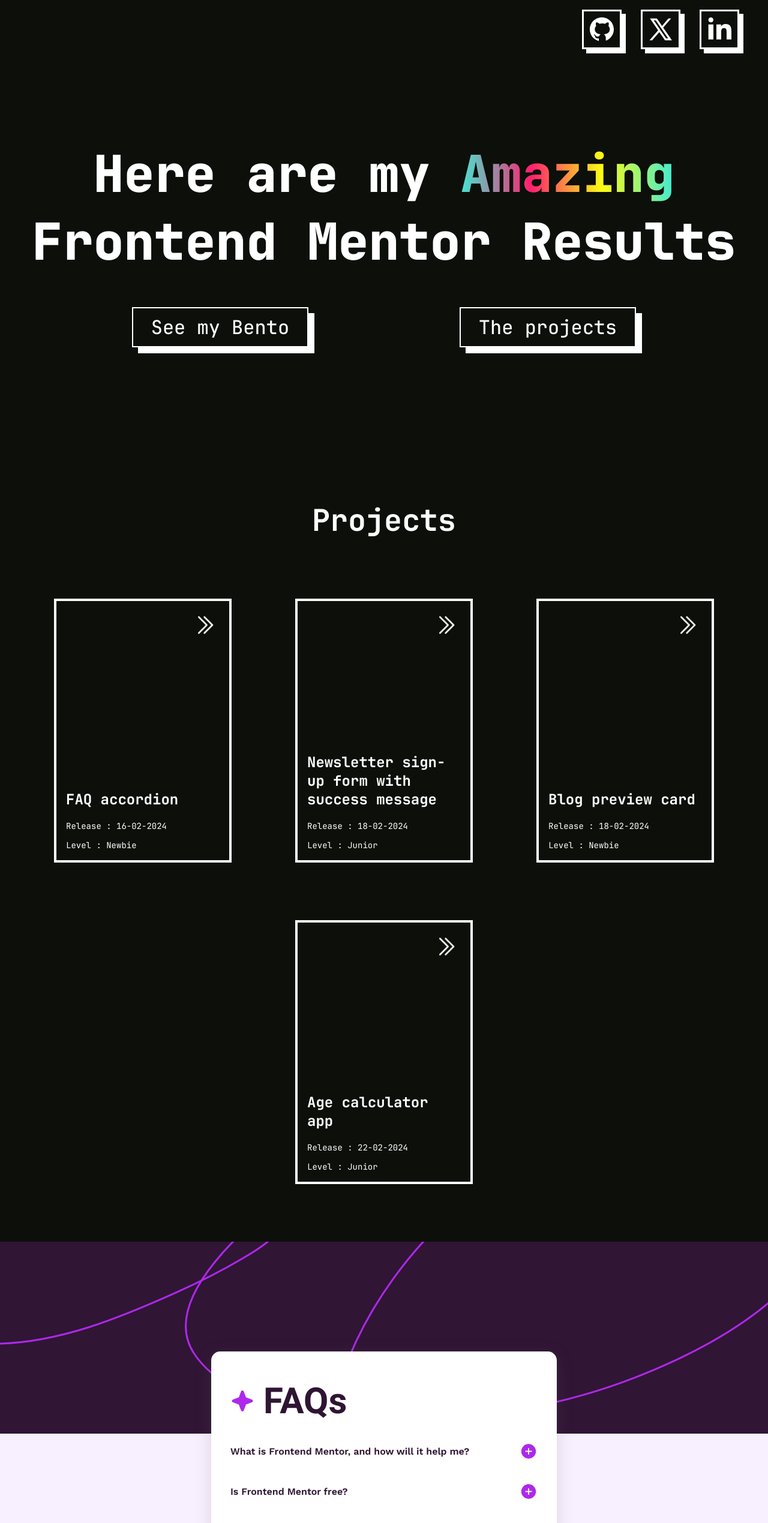
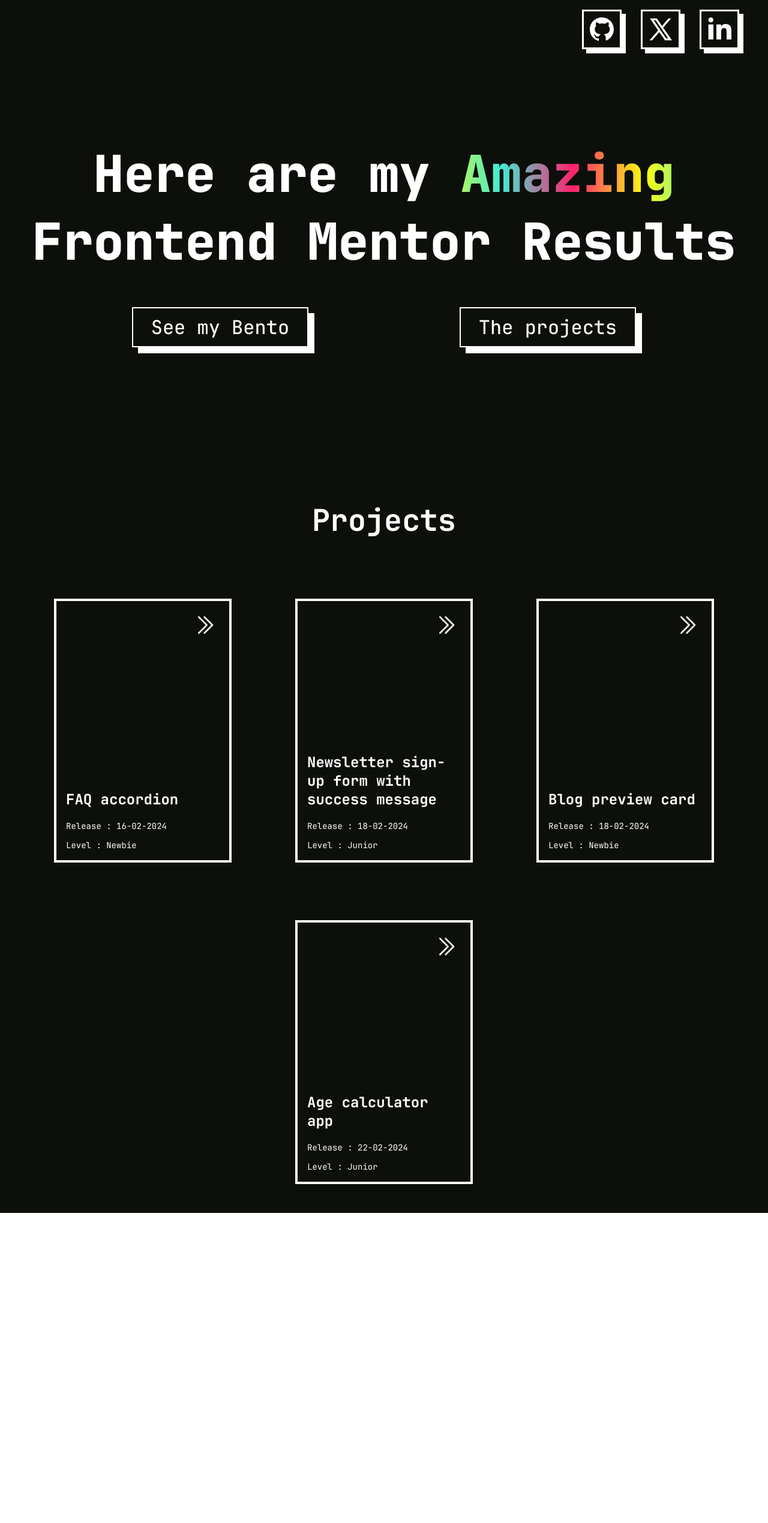
Before and after one commit to enmagal/frontend-mentor, a React (Create React App) app in the folder frontend-mentor-result/: page / in a window 1280 px wide. Shown: the top 2539 px of the page at 60% size. After the commit the page ends 2070 px from the top, so only its background shows below. Built offline with nearby package versions, Linux system fonts and the light colour scheme.

Commit message:
:sparkles: Add rooting

```diff
--- a/frontend-mentor-result/package.json
+++ b/frontend-mentor-result/package.json
@@ -8,6 +8,7 @@
     "@testing-library/user-event": "^13.5.0",
     "react": "^18.2.0",
     "react-dom": "^18.2.0",
+    "react-router-dom": "^6.22.1",
     "react-scripts": "5.0.1",
     "web-vitals": "^2.1.4"
   },
--- a/frontend-mentor-result/src/App.js
+++ b/frontend-mentor-result/src/App.js
@@ -1,92 +1,25 @@
-import { useRef } from "react";
+import { BrowserRouter as Router, Routes, Route } from "react-router-dom";
 
 import "./App.css";
-import ProjectCards from "./components/ProjectCards";
+
+import Home from "./components/Home.js";
 import FaqAccordion from "./faq-accordion/FaqAccordion";
 import NewsletterSignUp from "./newsletter-sign-up/NewsletterSignUp";
-import SocialLinks from "./components/SocialLinks";
 import BlogPreviewCard from "./blog-preview-card/BlogPreviewCard";
-import AgeCalculator from "./age-calculator/AgeCalculator";
-
-const dataProjects = [
-  {
-    name: "FAQ accordion",
-    content: {
-      date: "16-02-2024",
-      level: "Newbie",
-    },
-  },
-  {
-    name: "Newsletter sign-up form with success message",
-    content: {
-      date: "18-02-2024",
-      level: "Junior",
-    },
-  },
-  {
-    name: "Blog preview card",
-    content: {
-      date: "18-02-2024",
-      level: "Newbie",
-    },
-  },
-  {
-    name: "Age calculator app",
-    content: {
-      date: "22-02-2024",
-      level: "Junior",
-    },
-  },
-];
+import AgeCalculator from "./age-calculator/AgeCalculator.js";
 
 function App() {
-  const projectsRef = useRef(null);
-  function handleScrollToProjects() {
-    projectsRef.current.scrollIntoView({
-      behavior: "smooth",
-      block: "start",
-      inline: "center",
-    });
-  }
-
   return (
     <div className="App">
-      <div className="linksBar">
-        <SocialLinks />
-      </div>
-      <header className="App-header">
-        <h1 className="appTitle">
-          Here are my <em>Amazing</em> <br /> Frontend Mentor Results
-        </h1>
-        <div className="buttons">
-          <a
-            target="_blank"
-            rel="noreferrer"
-            className="landingButton"
-            href="https://bento.me/enzomagal"
-          >
-            See my Bento
-          </a>
-          <button className="landingButton" onClick={handleScrollToProjects}>
-            The projects
-          </button>
-        </div>
-      </header>
-      <div className="projects">
-        <h2 id="Projects" ref={projectsRef}>
-          Projects
-        </h2>
-        <div className="projectRow">
-          {dataProjects &&
-            dataProjects.map(({ name, content }) => (
-              <ProjectCards key={name} title={name} content={content} />
-            ))}
-        </div>
-      </div>
-      <FaqAccordion />
-      <NewsletterSignUp />
-      <BlogPreviewCard />
-      <AgeCalculator />
+      <Router>
+        <Routes>
+          <Route path="/" element={<Home />} />
+          <Route path="/faqAccordion" element={<FaqAccordion />} />
+          <Route path="/newsletterSignUp" element={<NewsletterSignUp />} />
+          <Route path="/blogPreviewCard" element={<BlogPreviewCard />} />
+          <Route path="/ageCalculator" element={<AgeCalculator />} />
+        </Routes>
+      </Router>
     </div>
   );
 }
--- /dev/null
+++ b/frontend-mentor-result/src/components/Home.js
@@ -0,0 +1,56 @@
+import React from "react";
+import { useRef } from "react";
+
+import SocialLinks from "./SocialLinks";
+import ProjectCards from "./ProjectCards";
+
+import { dataProjects } from "../dataProjects.js";
+
+function Home(props) {
+  const projectsRef = useRef(null);
+  function handleScrollToProjects() {
+    projectsRef.current.scrollIntoView({
+      behavior: "smooth",
+      block: "start",
+      inline: "center",
+    });
+  }
+  return (
+    <div>
+      <div className="linksBar">
+        <SocialLinks />
+      </div>
+      <header className="App-header">
+        <h1 className="appTitle">
+          Here are my <em>Amazing</em> <br /> Frontend Mentor Results
+        </h1>
+        <div className="buttons">
+          <a
+            target="_blank"
+            rel="noreferrer"
+            className="landingButton"
+            href="https://bento.me/enzomagal"
+          >
+            See my Bento
+          </a>
+          <button className="landingButton" onClick={handleScrollToProjects}>
+            The projects
+          </button>
+        </div>
+      </header>
+      <div className="projects">
+        <h2 id="Projects" ref={projectsRef}>
+          Projects
+        </h2>
+        <div className="projectRow">
+          {dataProjects &&
+            dataProjects.map(({ name, content }) => (
+              <ProjectCards key={name} title={name} content={content} />
+            ))}
+        </div>
+      </div>
+    </div>
+  );
+}
+
+export default Home;
--- /dev/null
+++ b/frontend-mentor-result/src/dataProjects.js
@@ -0,0 +1,30 @@
+export const dataProjects = [
+  {
+    name: "FAQ accordion",
+    content: {
+      date: "16-02-2024",
+      level: "Newbie",
+    },
+  },
+  {
+    name: "Newsletter sign-up form with success message",
+    content: {
+      date: "18-02-2024",
+      level: "Junior",
+    },
+  },
+  {
+    name: "Blog preview card",
+    content: {
+      date: "18-02-2024",
+      level: "Newbie",
+    },
+  },
+  {
+    name: "Age calculator app",
+    content: {
+      date: "22-02-2024",
+      level: "Junior",
+    },
+  },
+];
```
Also changed, not shown: 1 other file (tests, documents, lock files or other folders).
